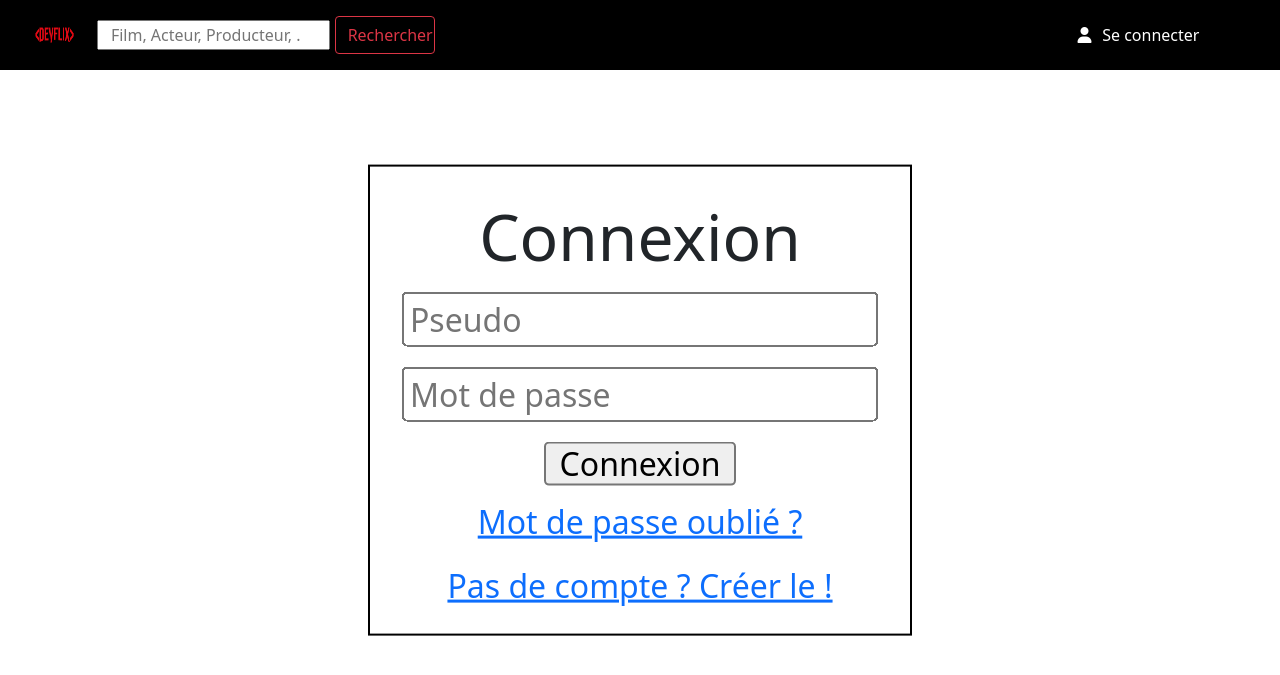
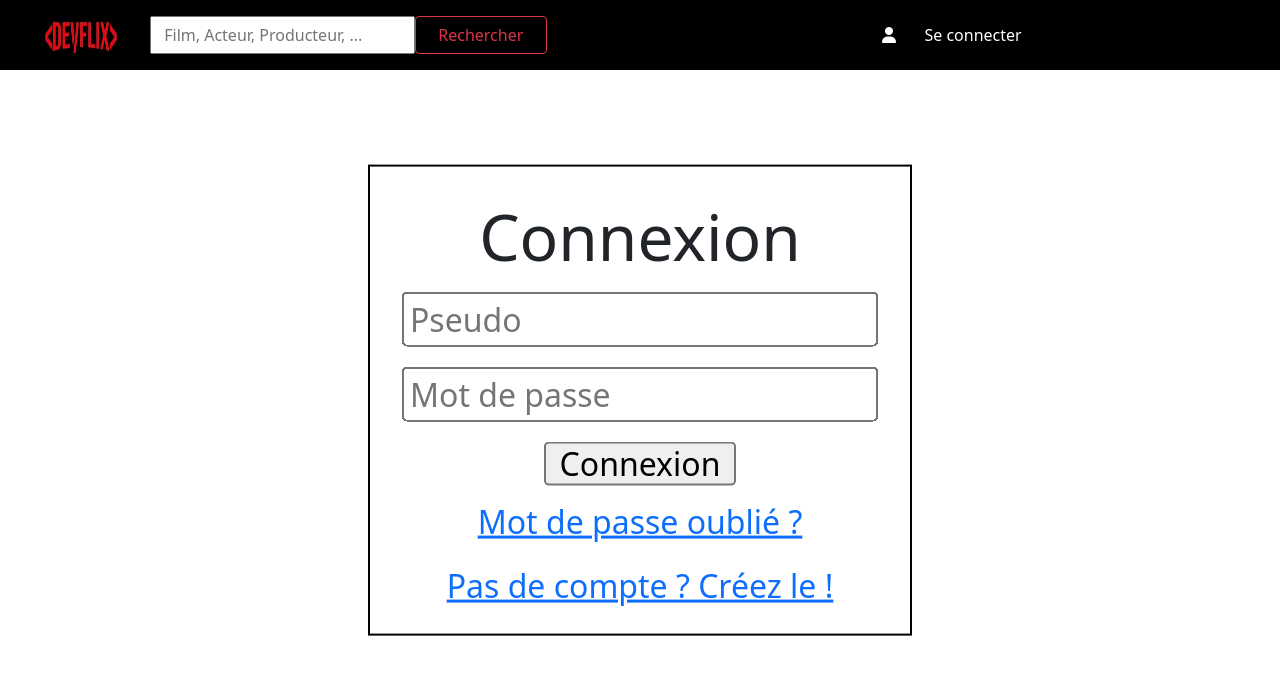
Before and after one commit to AcesTV/DEVFlix, a PHP site: template templates/User/LoginUser.html.twig in a window 1280 px wide. Shown: the top 675 px of the page. Run offline with PHP 8.4, Linux system fonts and the light colour scheme; the template is opened without the code that fills it, so the values that code supplies are empty; some libraries are stand-ins or nearby versions.

Commit message:
Debug Header

```diff
--- a/templates/User/LoginUser.html.twig
+++ b/templates/User/LoginUser.html.twig
@@ -20,7 +20,7 @@
 
             <a href="/resetpassword">Mot de passe oublié ?</a><br><br>
 
-            <a href="/signin">Pas de compte ? Créer le !</a>
+            <a href="/signin">Pas de compte ? Créez le !</a>
 
         </form>
     </div>
--- a/templates/base.html.twig
+++ b/templates/base.html.twig
@@ -16,36 +16,36 @@
 
 </head>
 
-<nav class="navbar navbar-dark bg-noir row m-0 d-none d-lg-flex">
-    <div class="col-6 col-lg-5">
+<nav class="navbar navbar-dark bg-noir row m-0 d-none d-md-flex">
+    <div class="col-8">
         <div class="row m-0">
-            <img onclick="window.location.href='/'" src="/assets/Images/logo.png" alt="" class="col-2">
-            <form class="col-10 d-none d-lg-block col-3 form-inline my-2 ml-0 row">
-                <input class="col-7 mr-sm-2" type="search" placeholder="Film, Acteur, Producteur, ..." aria-label="Search">
-                <button class="col-3 col-lg-4 col-xl-3 btn btn-outline-danger align-baseline" type="submit">Rechercher</button>
+            <img onclick="window.location.href='/'" src="/assets/Images/logo_cut.jpg" alt="" class="col-4 col-xl-2 my-2">
+            <form class="col-8 form-inline my-2 ml-0 row">
+                <input class="col-6 mr-sm-2" type="search" placeholder="Film, Acteur, Producteur, ..." aria-label="Search">
+                <button class="col-4 col-lg-3 ml-3 btn btn-outline-danger align-baseline" type="submit">Rechercher</button>
             </form>
         </div>
     </div>
-    <div class="col-6 col-lg-2">
+    <div class="col-4">
         <a href="{% if IsOnline == true %}/logout{% else %}/login{% endif %}" class="text-white row text-decoration-none">
             <i class="col-2 p-0 my-auto text-center fas fa-user"></i>
             <p class="col-8 p-0 my-auto">{% if IsOnline == true %}Se déconnecter{% else %}Se connecter{% endif %}</p>
         </a>
     </div>
 </nav>
-<nav class="navbar navbar-dark bg-dark row m-0 d-flex d-lg-none">
+<nav class="navbar navbar-dark bg-noir row m-0 d-flex d-md-none">
+    <img src="/assets/images/logo_cut.jpg" alt="" class="col-12 mb-2">
     <div class="col-6 col-lg-5">
         <div class="row m-0">
             <button class="col-5 col-lg-2 col-xl-1 navbar-toggler mx-auto" type="button" data-bs-toggle="collapse" data-bs-target="#navbarToggleExternalContent" aria-controls="navbarToggleExternalContent" aria-expanded="false" aria-label="Toggle navigation">
                 <span class="navbar-toggler-icon"></span>
             </button>
-            <img src="/assets/images/logo.png" alt="" class="col-2">
         </div>
     </div>
     <div class="col-6 col-lg-2">
         <a href="{% if IsOnline == true %}/logout{% else %}/login{% endif %}" class="text-white row text-decoration-none">
             <i class="col-2 p-0 my-auto text-center fas fa-user"></i>
-            <p class="col-8 p-0 my-auto">{% if IsOnline == true %}Se déconnecter{% else %}Se connecter{% endif %}</p>
+            <p class="col-8 p-0 my-auto">{% if IsOnline == true %}Déconnexion{% else %}Connexion{% endif %}</p>
         </a>
     </div>
 </nav>
```
